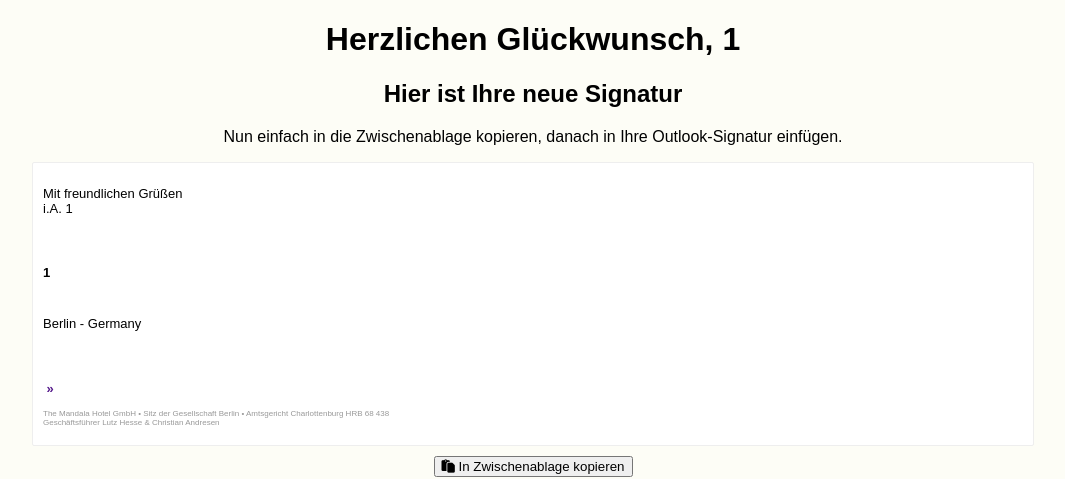
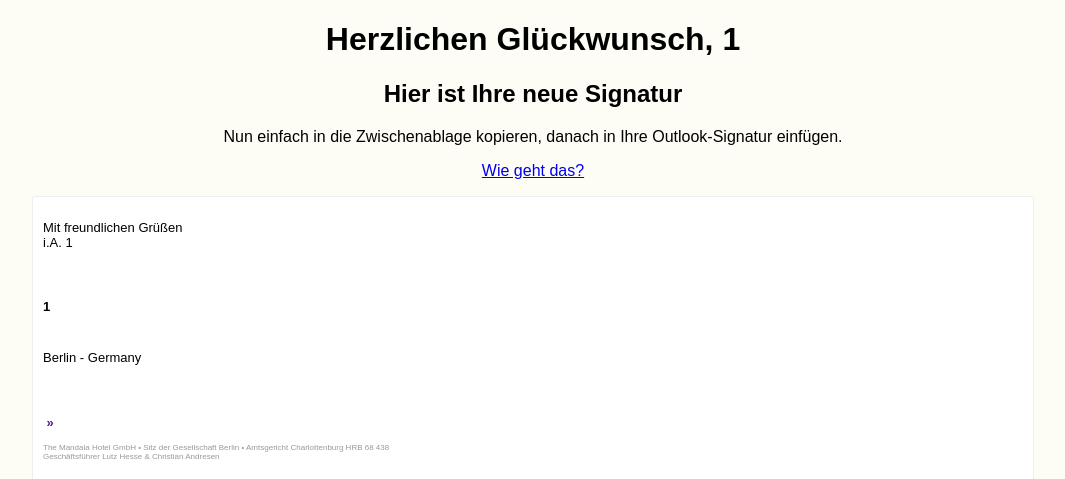
Before and after one commit to yinken/signature-maker, a PHP site: page /?fname=1 in a window 1280 px wide. Shown: the top 479 px of the page, without its empty margins (107-1172 px from the left). Run offline with PHP 8.4, Linux system fonts and the light colour scheme; data that the repository does not hold is empty; some libraries are stand-ins or nearby versions.

Commit message:
add "how-to" link

```diff
--- a/index.php
+++ b/index.php
@@ -80,6 +80,7 @@ $shortURL = $domain;
 			<h1> Herzlichen Glückwunsch, <?php echo $data['fname']?><h1>
 				<h2> Hier ist Ihre neue Signatur</h2>
 				<p>Nun einfach in die Zwischenablage kopieren, danach in Ihre Outlook-Signatur einfügen.</p>
+				<p><a href="https://www.google.de/search?q=outlook+signatur+%C3%A4ndern" target="_blank">Wie geht das?</a></p>
 		</div>
 		<div class="wrapper">
 			<div id="sig">
```
